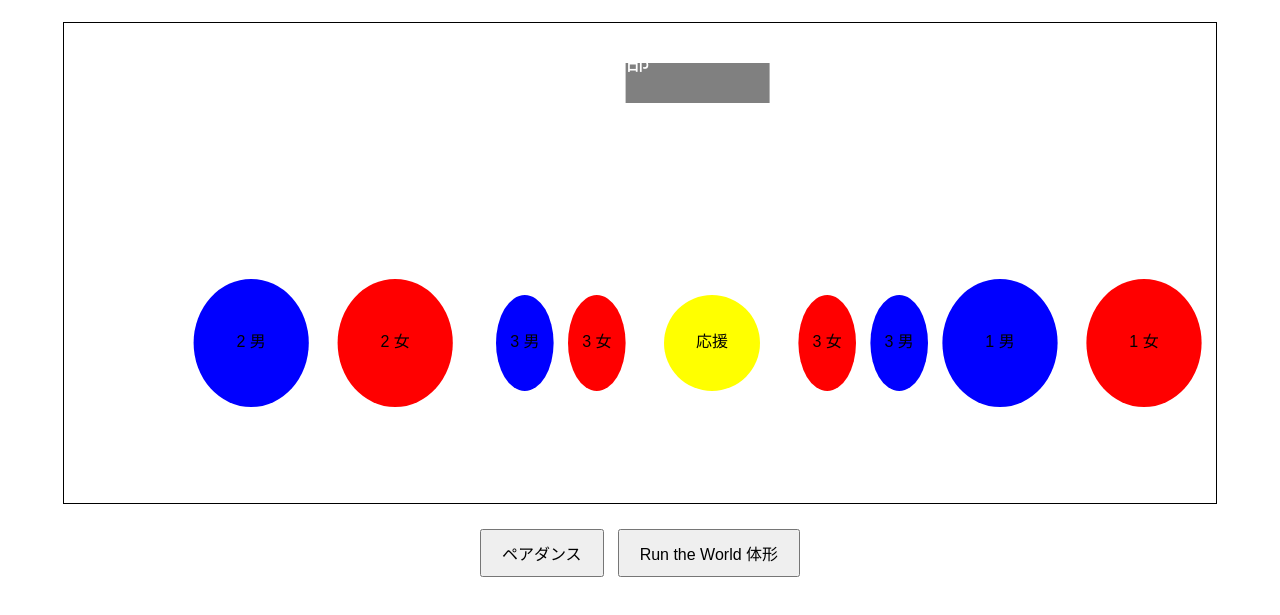
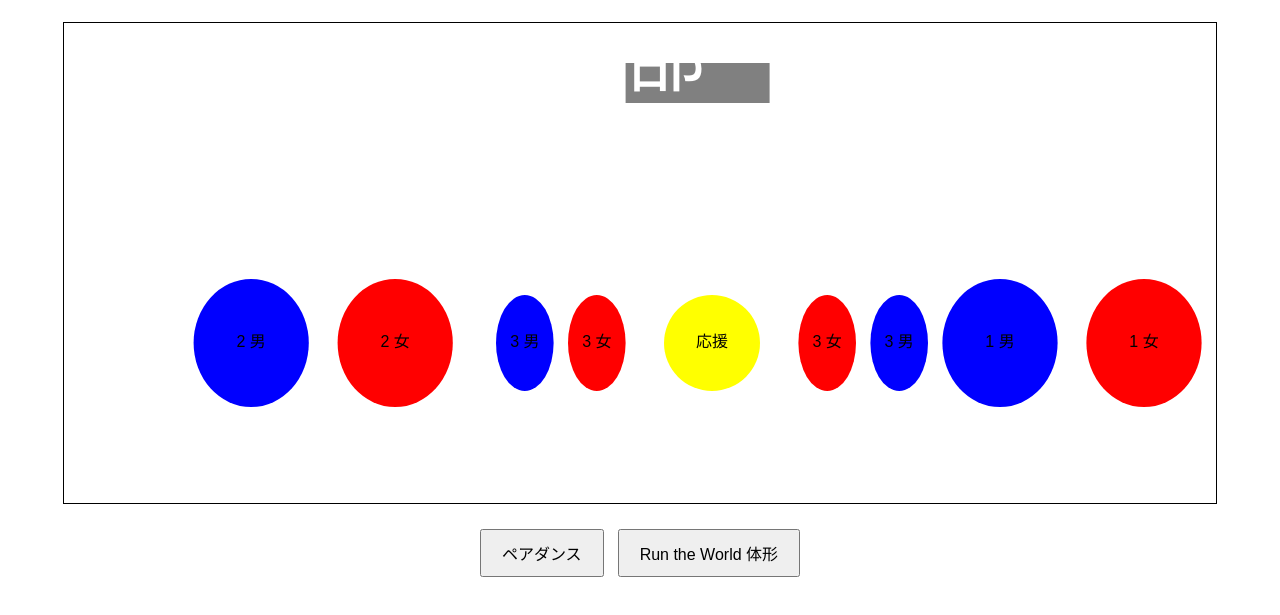
Before and after one commit to IZACK9/super-, a plain HTML site: page index.html in a window 1280 px wide. Shown: the part 93-708 px from the top of the page. Drawn offline with Linux system fonts and the light colour scheme.

Commit message:
Update index.html

```diff
--- a/index.html
+++ b/index.html
@@ -40,7 +40,7 @@ DOCTYPE html>
 
         // 図形データ
         const defaultShapes = [
-            { type: 'rect', x: 390, y: 50, width: 100, height: 50, color: 'gray', text: '本部', textColor: 'white', fontSize: 30 },
+            { type: 'rect', x: 390, y: 50, width: 100, height: 50, color: 'gray', text: '本部', textColor: 'white', fontSize: 100 },
             { type: 'ellipse', x: 130, y: 400, rx: 40, ry: 80, color: 'blue', text: '2 男', textColor: 'black' },
             { type: 'ellipse', x: 230, y: 400, rx: 40, ry: 80, color: 'red', text: '2 女', textColor: 'black' },
             { type: 'ellipse', x: 320, y: 400, rx: 20, ry: 60, color: 'blue', text: '3 男', textColor: 'black' },
```
